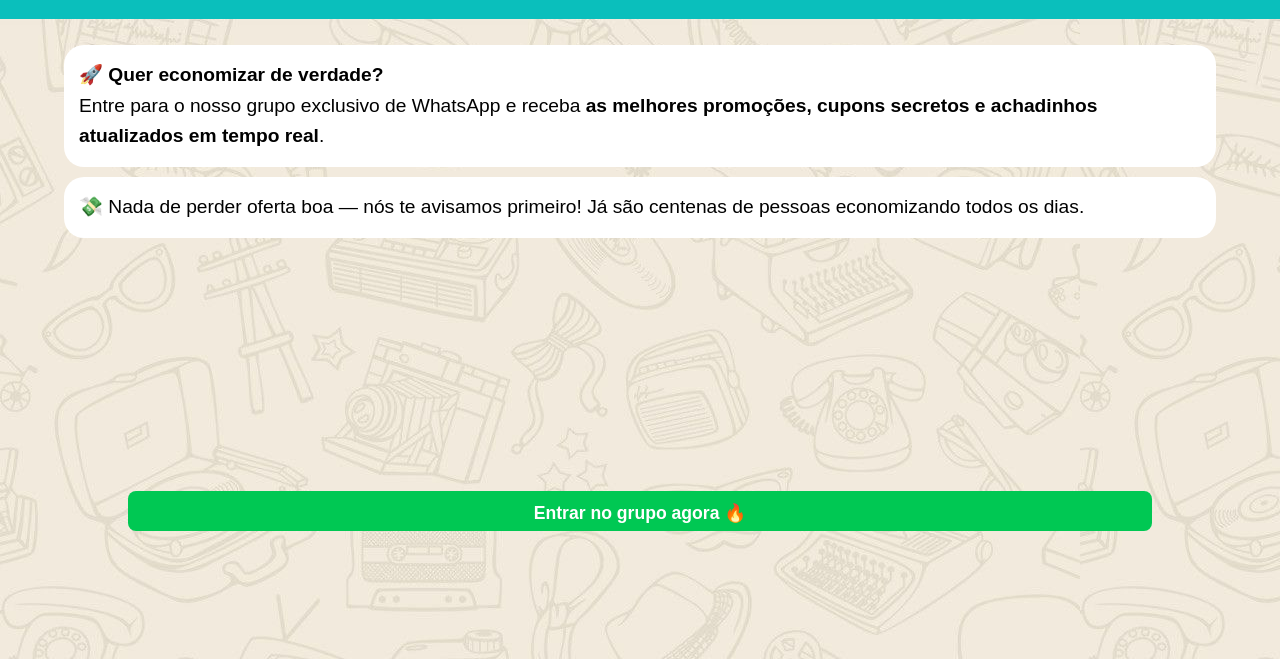
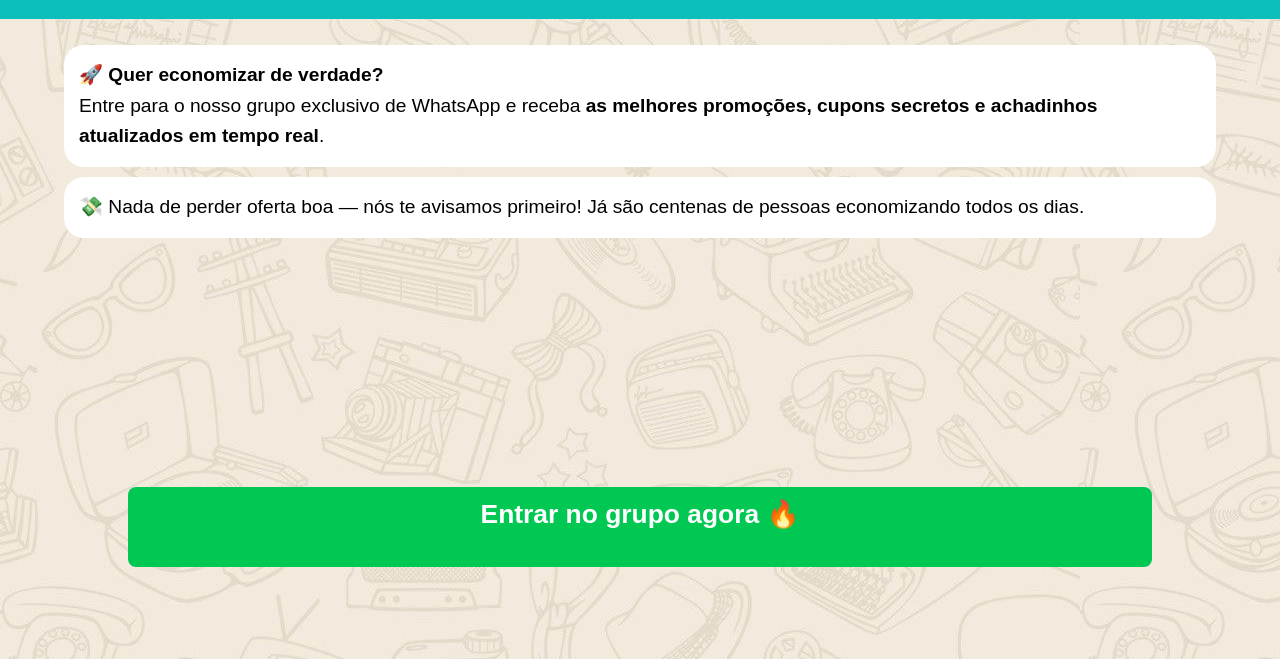
Before and after one commit to mariozim/anuncio002, a plain HTML site: page index.html in a window 1280 px wide. Shown: the part 165-824 px from the top of the page. Drawn offline with Linux system fonts and the light colour scheme.

Commit message:
texto aumentado

```diff
--- a/index.html
+++ b/index.html
@@ -27,7 +27,7 @@
 
     </main>
     <a id="botao_principal" href="https://chat.whatsapp.com/H17usR0Gvv55GPex04s9qe" >
-        Entrar no grupo agora 🔥
+        <h2>Entrar no grupo agora 🔥</h2>
     </a>
     <footer>
 
--- a/style.css
+++ b/style.css
@@ -43,7 +43,8 @@ main {
 
 #botao_principal {
     width: 80vw;
-    height: 5vh;
+    height: 10vh;
+
     text-align: center;
     position: fixed;
     top: 80vh;
@@ -60,3 +61,5 @@ main {
     font-weight:bold;
 
 }
+
+#botao_princial
```
